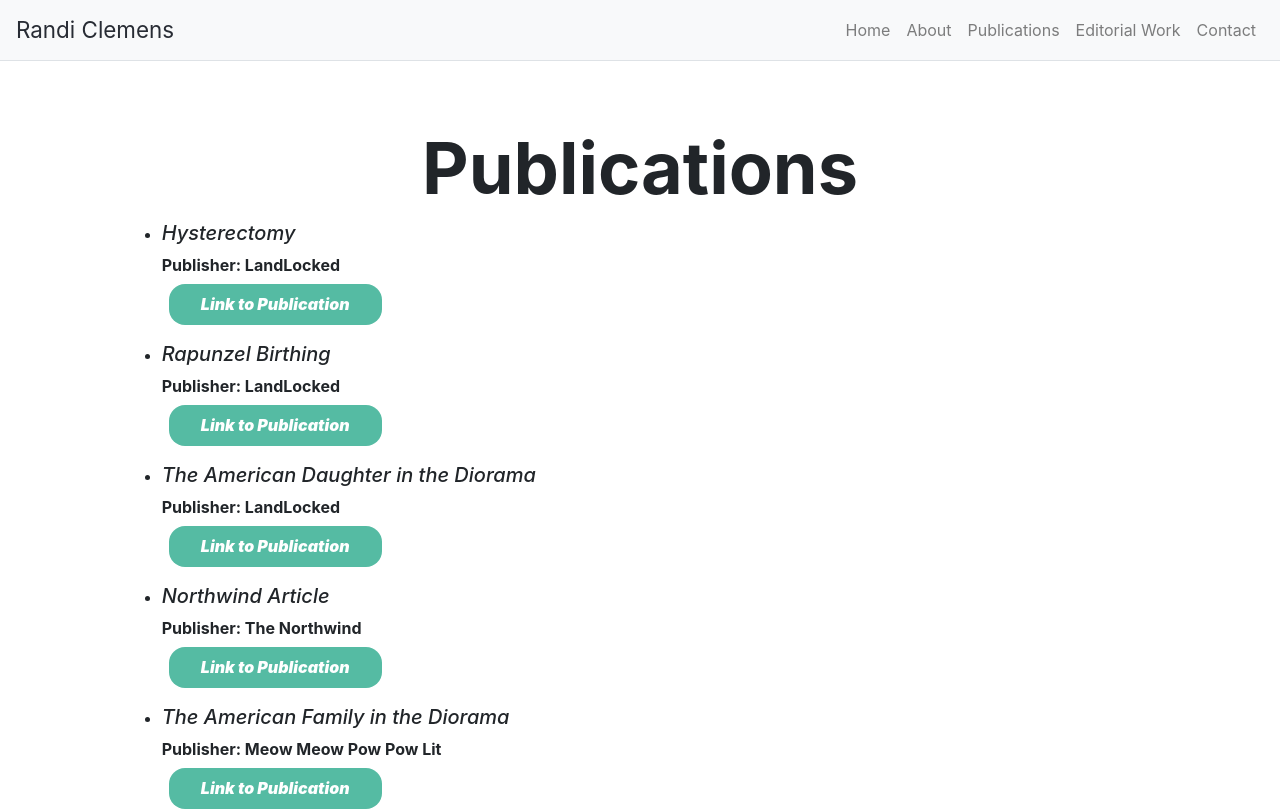
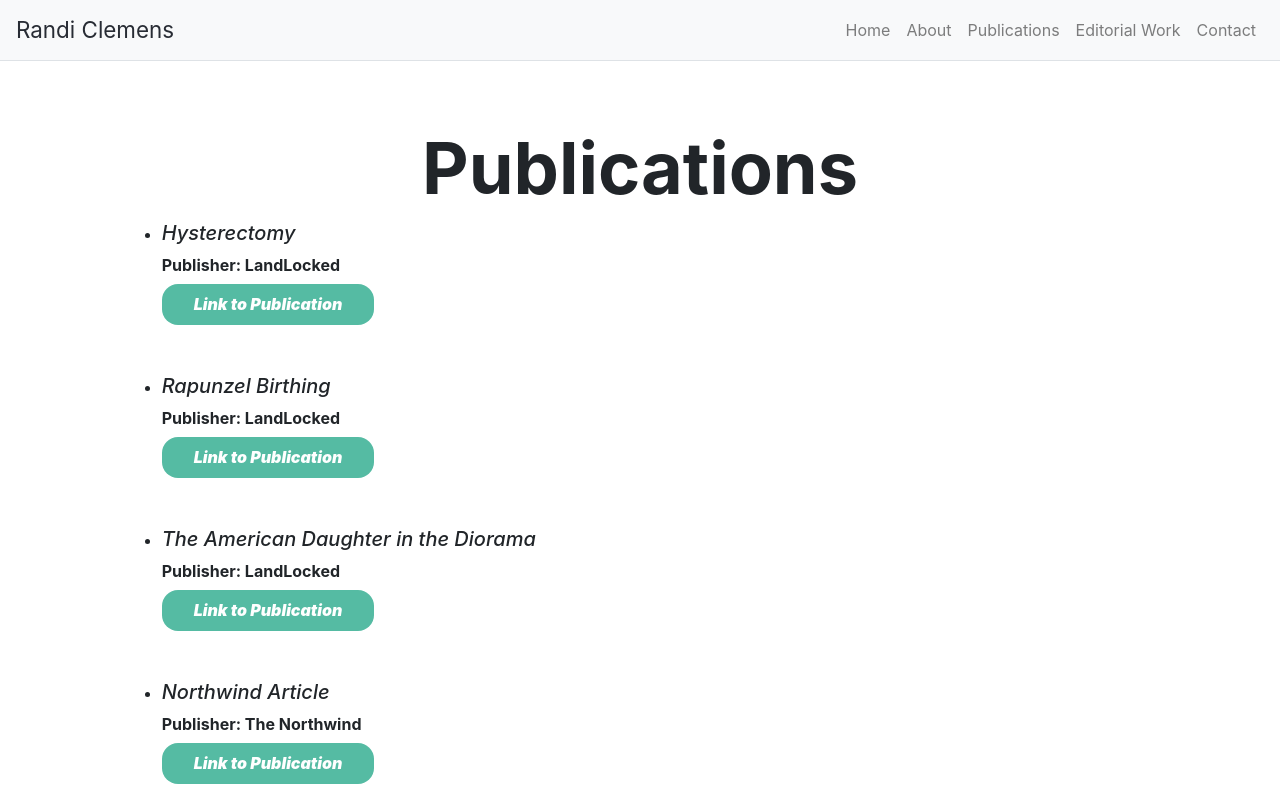
Before and after one commit to manovak24/randi_clemens, a React (Create React App) app: page /publications in a window 1280 px wide. Shown: the top 811 px of the page. Built offline with nearby package versions, Linux system fonts and the light colour scheme.

Commit message:
Working on publicaton list styling and formating

```diff
--- a/src/Components/PublicationsList/PublicationList.css
+++ b/src/Components/PublicationsList/PublicationList.css
@@ -23,7 +23,10 @@
     color: #ffffff;
     font-weight: 900;
     transition: .1s;
-    margin: .45rem;
     padding: .65rem 2rem;
     text-align: center;
 }
+
+.pub-link-container {
+    margin-bottom: 2rem;
+}
--- a/src/Components/PublicationsList/PublicationList.js
+++ b/src/Components/PublicationsList/PublicationList.js
@@ -74,9 +74,15 @@ class PublicationsList extends React.Component {
                 <ul className="pub-container">
                     {publications.slice(0).reverse().map(publication => (
                         <li key={publication.id} className="list-container">
-                            <h5>{publication.title}</h5>
-                            <p>Publisher: {publication.publisher}</p>
-                            <a className="publication-launch-button" href={publication.link} target="_blank" rel="noopener noreferrer">Link to Publication</a>
+                            <div>
+                                <div>
+                                    <h5>{publication.title}</h5>
+                                    <p>Publisher: {publication.publisher}</p>
+                                </div>
+                                <div className="pub-link-container">
+                                    <a className="publication-launch-button" href={publication.link} target="_blank" rel="noopener noreferrer">Link to Publication</a>
+                                </div>
+                            </div>
                         </li>
                     ))}
                 </ul>
```
